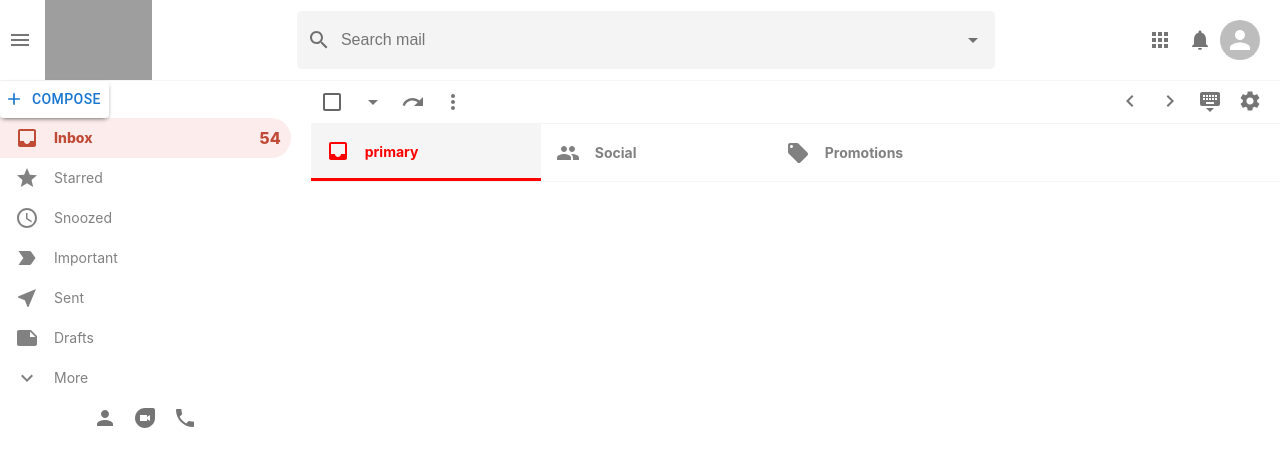
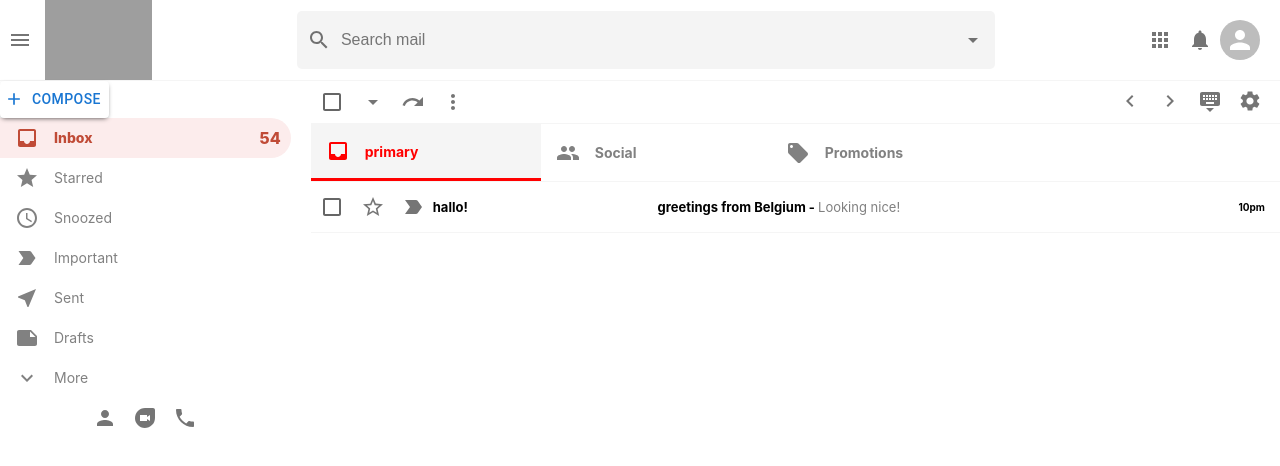
Before and after one commit to Qasper1974/gmailclone, a React (Create React App) app: page / in a window 1280 px wide. Shown: the top 466 px of the page. Built offline with nearby package versions, Linux system fonts and the light colour scheme; grey boxes are pictures that could not be loaded.

Commit message:
styling emailrows

```diff
--- a/src/app/components/EmailList.js
+++ b/src/app/components/EmailList.js
@@ -14,6 +14,7 @@
 import React from "react";
 import styles from "./EmailList.module.css";
 import Section from "./Section";
+import EmailRow from "./EmailRow";
 
 function EmailList() {
 	return (
@@ -52,7 +53,11 @@
 				<Section Icon={LocalOffer} title="Promotions" color="green"  />
 			</div>
             <div className="emaillist__list">
-
+                <EmailRow
+                title='hallo!'
+                subject='greetings from Belgium'
+                description='Looking nice!'
+                time='10pm'/>
             </div>
 		</div>
 	);
--- a/src/app/components/EmailRow.js
+++ b/src/app/components/EmailRow.js
@@ -1,13 +1,22 @@
+import { LabelImportantOutlined, StarBorderOutlined } from "@mui/icons-material";
+import { Checkbox, IconButton } from "@mui/material";
 import React from "react";
 import styles from "./EmailRow.module.css";
 
 function EmailRow({ title, subject, description, time }) {
 	return (
 		<div className={styles.emailrow}>
-			<div className={styles.emailrow__options}></div>
-			<div className={styles.emailrow__title}></div>
-			<div className={styles.emailrow__message}></div>
-			<div className={styles.emailrow__description}></div>
+			<div className={styles.emailrow__options}>
+                <Checkbox />
+                <IconButton><StarBorderOutlined/></IconButton>
+                <IconButton><LabelImportantOutlined/></IconButton>
+            </div>
+			<h3 className={styles.emailrow__title}>{title}</h3>
+			<div className={styles.emailrow__message}>
+                <h4>{subject}{" - "}
+                <span className={styles.emailrow__description}>{description}</span></h4>
+            </div>
+			<div className={styles.emailrow__time}>{time}</div>
 		</div>
 	);
 }
--- a/src/app/components/EmailRow.module.css
+++ b/src/app/components/EmailRow.module.css
@@ -0,0 +1,49 @@
+.emailrow {
+    display: flex;
+    align-items: center;
+    height: 50px;
+    border-bottom: 1px solid whitesmoke;
+    cursor: pointer;
+    z-index: 10;
+    color: black;
+}
+.emailrow:hover {
+border-top: 1px solid whitesmoke;
+box-shadow: 0px 4px 4px -2px rgba(0, 0, 0, 0.24);
+}
+
+.emailrow__options {
+    display: flex;
+}
+
+.emailrow__message {
+    display: flex;
+    flex: 0.8;
+    align-items: center;
+    font-size: 13px;
+}
+
+.emailrow__message > h4 {
+    width: 400px;
+    white-space:nowrap;
+    overflow: hidden;
+    text-overflow: ellipsis;
+    padding-left: 5px;
+    padding-right: 5px;
+}
+
+.emailrow__title {
+    font-size: 13px;
+    flex: 0.3;
+}
+
+.emailrow__time {
+    padding-right: 15px;
+    font-size: 10px;
+    font-weight: bold;
+}
+
+.emailrow__description {
+    font-weight: 400;
+    color: gray;
+}
```
